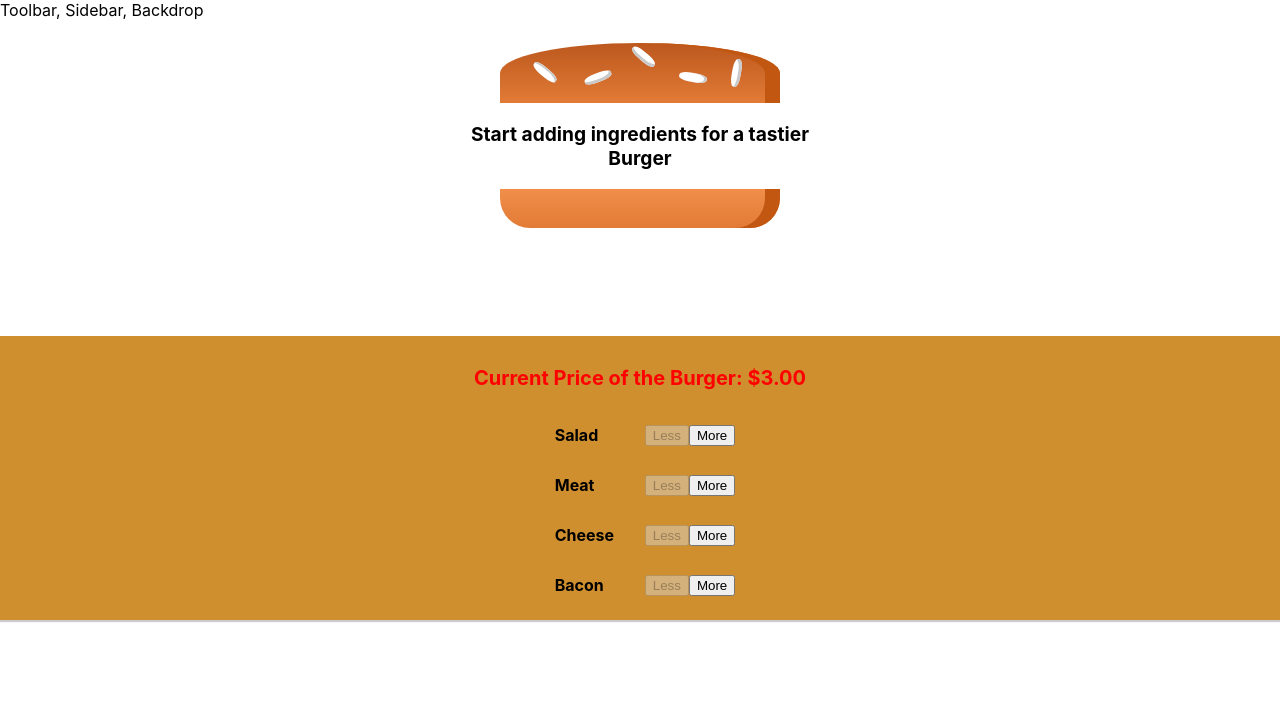
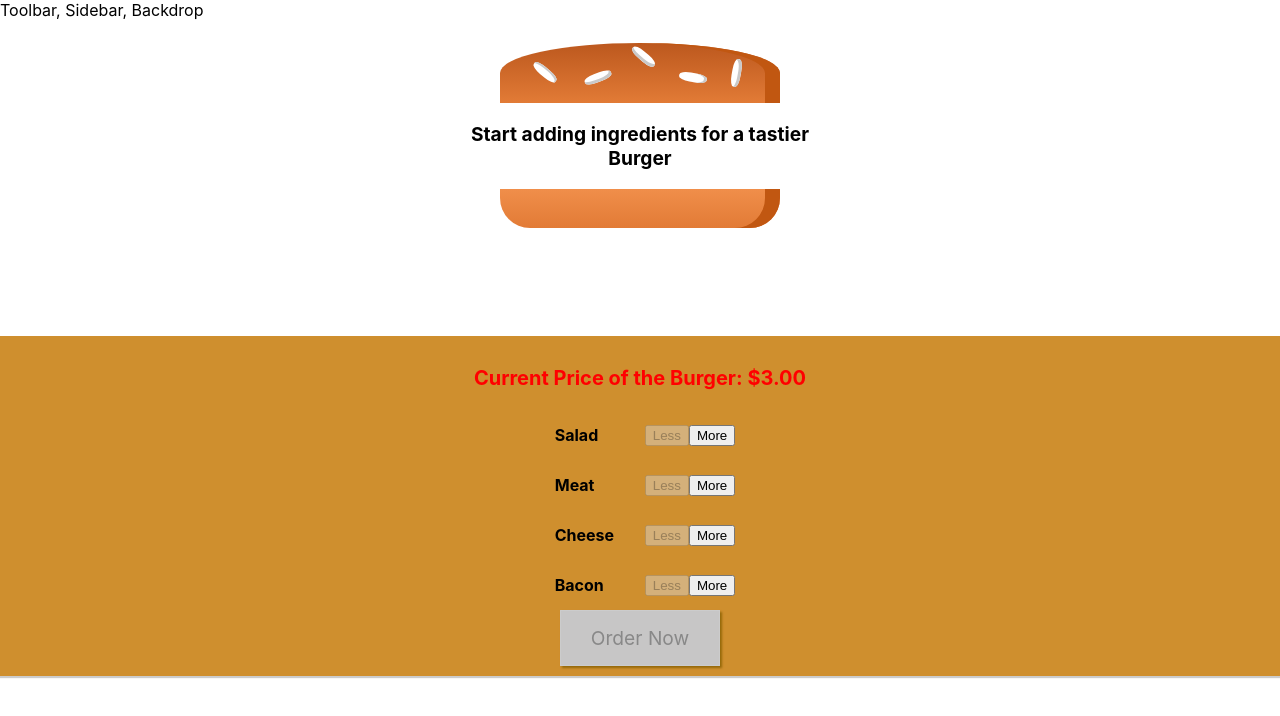
Before and after one commit to Arindam-7/Build-A-Burger, a React (Create React App) app: page / in a window 1280 px wide. Shown: the top 716 px of the page. Built offline with nearby package versions, Linux system fonts and the light colour scheme.

Commit message:
added a dynamic button to order

```diff
--- a/src/Components/Burger/BuildControls.js
+++ b/src/Components/Burger/BuildControls.js
@@ -21,6 +21,55 @@ const StyledPrice = styled.p`
     color: red;
 `;
 
+// styling of order button
+
+const OrderButton = styled.button`
+    &{
+        background-color: #DAD735;
+        outline: none;
+        cursor: pointer;
+        border: 1px solid #966909;
+        color: #966909;
+        font-family: inherit;
+        font-size: 1.2em;
+        padding: 15px 30px;
+        box-shadow: 2px 2px 2px #966909;
+    }
+
+    &:hover{
+        background-color: #A0DB41;
+        border: 1px solid #966909;
+        color: #966909;
+    }
+
+    &:active{
+        background-color: #A0DB41;
+        border: 1px solid #966909;
+        color: #966909;
+    }
+
+    &:disabled{
+        background-color: #C7C6C6;
+        cursor: not-allowed;
+        border: 1px solid #ccc;
+        color: #888888;
+    }
+
+    @keyframes enable {
+        0% {
+            transform: scale(1);
+        }
+        60% {
+            transform: scale(1.1);
+        }
+        100% {
+            transform: scale(1);
+        }
+    }
+`;
+
+
+
 const controls = [
     {label: 'Salad', type: 'salad'},
     {label: 'Meat', type: 'meat'},
@@ -38,6 +87,7 @@ const buildControls = (props) => (
         {controls.map(ctrl => {
             return <BuildControl disabled={props.disabled[ctrl.type]} removed={() => props.removedIngredient(ctrl.type)} added={() => props.addedIngredient(ctrl.type)} key={ctrl.label} label={ctrl.label} />
         })}
+        <OrderButton disabled={!props.purchasableProps}>Order Now</OrderButton>
     </StyledControls>
 );
 
--- a/src/Containers/BurgerBuilder/BurgerBuilder.js
+++ b/src/Containers/BurgerBuilder/BurgerBuilder.js
@@ -31,7 +31,22 @@ class BurgerBuilder extends Component {
             bacon: 0,
             cheese: 0
         },
-        totalPrice: 3
+        totalPrice: 3,
+        purchasable: false
+    }
+
+    updatePurchasableState = (ingredients) => {
+        const totalQuantity = Object.keys(ingredients).map(quantity => {
+            return ingredients[quantity];
+        }).reduce((accumulator, quantity) => {
+            return accumulator+quantity;
+        }, 0)
+
+        // console.log(this.updatePurchasableState);
+
+        this.setState({
+            purchasable: totalQuantity > 0
+        })
     }
 
     addIngredientHandler = (type) => {
@@ -48,6 +63,9 @@ class BurgerBuilder extends Component {
         this.setState({
             totalPrice: renewedPrice, ingredients: updatedIngredients
         })
+
+    // to check whether the order is purchasable or not
+        this.updatePurchasableState(updatedIngredients);
     }
 
     removeIngredientHandler = (type) => {
@@ -67,6 +85,9 @@ class BurgerBuilder extends Component {
         this.setState({
             totalPrice: renewedPrice, ingredients: updatedIngredients
         })
+
+    // to check whether the order is purchasable or not
+        this.updatePurchasableState(updatedIngredients);
     }
 
     render () {
@@ -84,7 +105,13 @@ class BurgerBuilder extends Component {
         return (
             <Aux>
                 <Burger ingredients={this.state.ingredients} />
-                <BuildControls price={this.state.totalPrice} disabled={disabledInfo} addedIngredient={this.addIngredientHandler} removedIngredient={this.removeIngredientHandler} />
+                <BuildControls
+                    price={this.state.totalPrice}
+                    disabled={disabledInfo}
+                    addedIngredient={this.addIngredientHandler}
+                    removedIngredient={this.removeIngredientHandler}
+                    purchasableProps={this.state.purchasable}
+                />
             </Aux>
         );
     }
```
